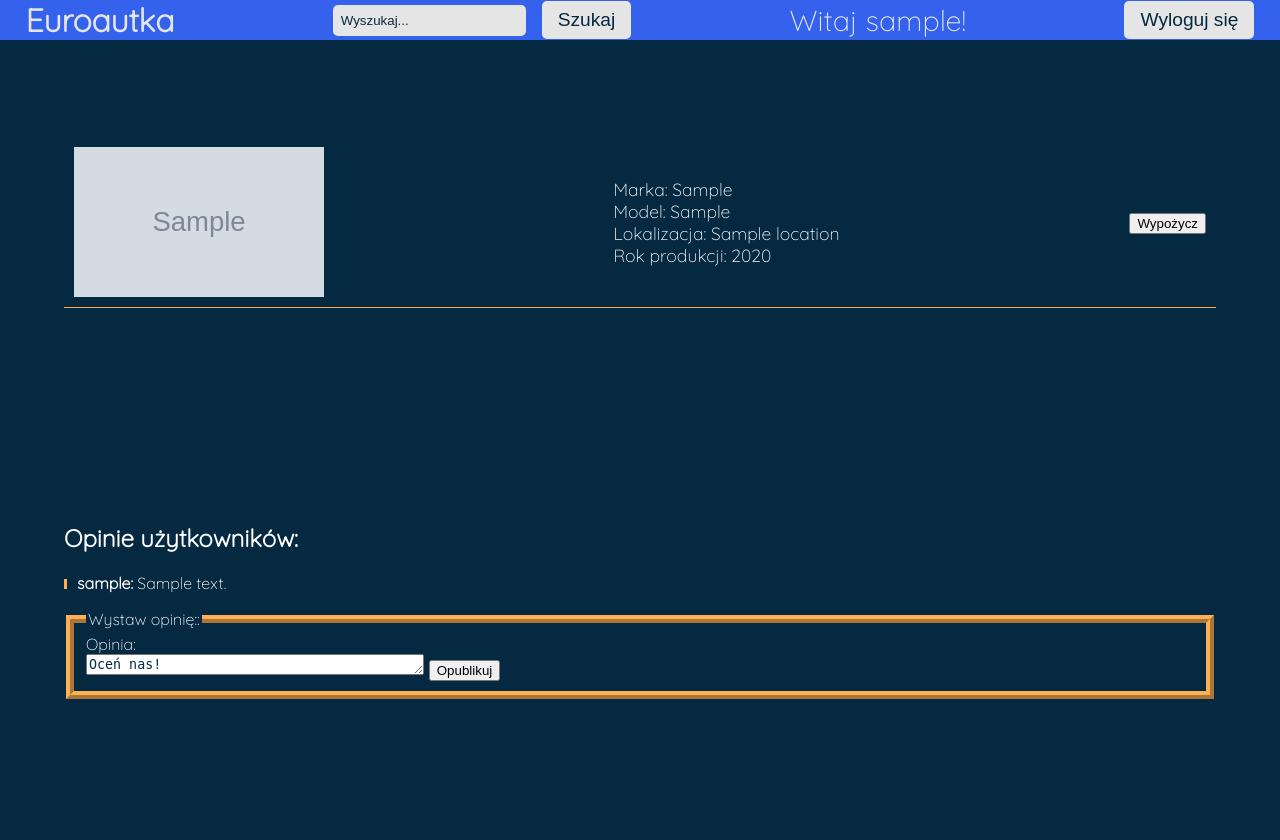
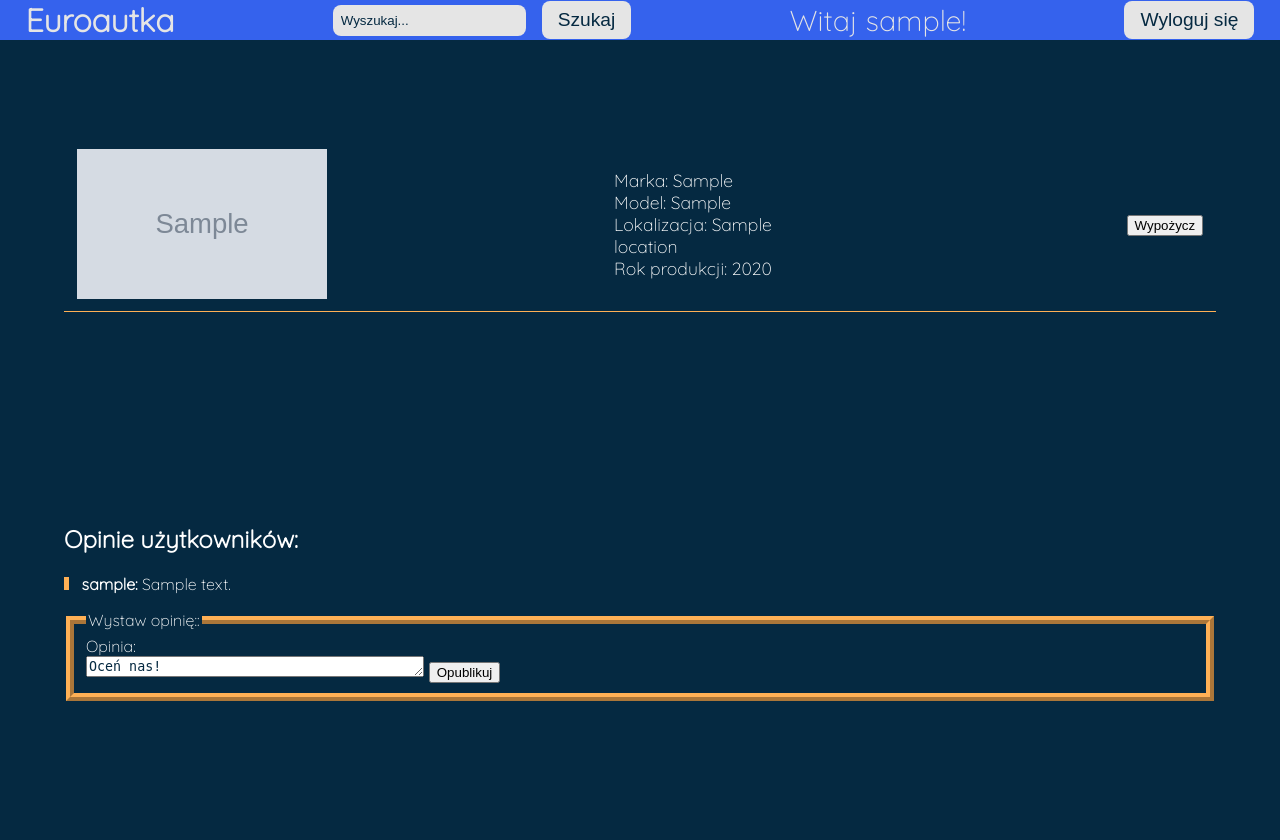
Before and after one commit to XeroChan/CR, a PHP site: page /HTML/index.php in a window 1280 px wide. Run offline with PHP 8.4, Linux system fonts and the light colour scheme; the visitor is signed in with stand-in values (Sample User, id 1); tables that the repository leaves empty hold one stand-in row (values such as "Sample post"); grey boxes marked "Sample" are stand-in pictures.

Commit message:
Fixing measurements

```diff
--- a/CSS/main.css
+++ b/CSS/main.css
@@ -96,7 +96,7 @@ fieldset{
 #searchBar {
   padding: 0.5rem;
   border: none;
-  border-radius: 5px;
+  border-radius: 0.5rem;
   margin-right: 1rem;
   width: 60%;
   background-color: var(--neutral-color);
@@ -105,7 +105,7 @@ fieldset{
 #searchButton {
   padding: 0.5rem 1rem;
   border: none;
-  border-radius: 5px;
+  border-radius: 0.5rem;
   font-size: 1.2rem;
   cursor: pointer;
   background-color: var(--neutral-color);
@@ -118,7 +118,7 @@ fieldset{
   align-items: center;
   padding: 0.5rem 1rem;
   border: none;
-  border-radius: 5px;
+  border-radius: 0.5rem;
   font-size: 1.2rem;
   cursor: pointer;
   background-color: var(--neutral-color);
@@ -169,9 +169,9 @@ fieldset{
   flex-grow: initial;
   justify-content: space-between;
   align-items: center;
-  padding: 10px;
+  padding: 0.8rem;
   margin: 0;
-  border-bottom: 1px solid var(--accent-color);
+  border-bottom: 0.1rem solid var(--accent-color);
 }
 
 #database ul {
@@ -388,10 +389,10 @@ fieldset{
 #recommendations li::before {
   content: "";
   display: inline-block;
-  width: 3px;
-  height: 10px;
+  width: 0.3rem;
+  height: 0.8rem;
   background-color: var(--accent-color);
-  margin-right: 10px;
+  margin-right: 0.8rem;
 }
 
 textarea{
```
Also changed, not shown: other parts of CSS/main.css (+15 -14 lines).
